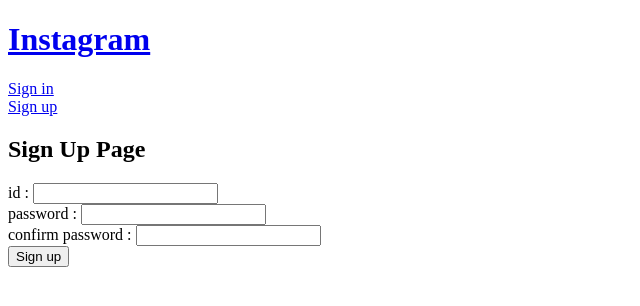
After one commit to kimdohwan/instagram, a Django app: page /members/signup/ in a window 1280 px wide. The commit adds this page. Shown: the top 306 px of the page, without its empty margins (0-640 px from the left). Run offline with Django 3.2, Linux system fonts and the light colour scheme.

Commit message:
숙제 끝, sing up 기능(비밀번호 confirm 기능 추가)

```diff
--- a/app/members/urls.py
+++ b/app/members/urls.py
@@ -6,4 +6,5 @@
 urlpatterns = [
     path('login/', views.login_view, name='login'),
     path('logout/', views.logout_view, name='logout'),
+    path('signup/', views.sign_up, name='signup'),
 ]
--- a/app/members/views.py
+++ b/app/members/views.py
@@ -1,4 +1,5 @@
 from django.contrib.auth import login, authenticate
+from django.contrib.auth.models import User
 from django.contrib.auth.views import logout
 from django.http import HttpResponse
 from django.shortcuts import render, redirect
@@ -26,3 +27,30 @@
         return redirect('posts:post-list')
     else:
         return redirect('members:login')
+
+
+# sign up 으로 유져 생성 후 자동 로그인
+# 그리고 index 로 redirect
+def sign_up(request):
+    if request.method == 'POST':
+        username = request.POST['username']
+        password = request.POST['password']
+        confirm_pw = request.POST['confirm_pw']
+        if password != confirm_pw:
+            context = {
+                'wrong_pw_message': 'Error: password does not match',
+                'input_id': username,
+                'input_pw': password,
+            }
+            return render(request, 'members/signup.html', context)
+            # return HttpResponse(context['wrong_pw'])
+        else:
+            User.objects.create_user(
+                username=username,
+                password=password,
+            )
+        new_user = authenticate(request, username=username, password=password)
+        login(request, new_user)
+        return redirect('posts:post-list')
+    else:
+        return render(request, 'members/signup.html')
--- a/app/posts/views.py
+++ b/app/posts/views.py
@@ -6,7 +6,7 @@
 
 
 def post_list(request):
-    posts = Post.objects.all()
+    posts = Post.objects.all().order_by('-pk')
     context = {
         'posts': posts,
     }
--- a/app/templates/base.html
+++ b/app/templates/base.html
@@ -8,17 +8,22 @@
     <title>Moviesgram</title>
 </head>
 <body>
-<h1>Instagram</h1>
+<h1><a href="{% url 'posts:post-list' %}">Instagram</a></h1>
 <!--{{ user.is_authenticated }}-->
 <div>
     {% if user.is_authenticated %}
-    <div>Signed in as < {{ user.username }} > </div>
+    <div>Signed in as User: {{ user.username }}</div>
     <form action="{% url 'members:logout' %}" method="POST">
         {% csrf_token %}
         <button type="submit">Sign out</button>
     </form>
     {% else %}
-    <a href="{% url 'members:login' %}">Sign in</a>
+    <div>
+        <a href="{% url 'members:login' %}">Sign in</a>
+    </div>
+    <div>
+        <a href="{% url 'members:signup' %}">Sign up</a>
+    </div>
     {% endif %}
 </div>
 {% block content %}
--- /dev/null
+++ b/app/templates/members/signup.html
@@ -0,0 +1,21 @@
+{% extends 'base.html' %}
+{% block content %}
+<h2>Sign Up Page</h2>
+<form action="" method="POST">
+    {% csrf_token %}
+    <div>
+        id :
+        <input type="text" name="username" value="{{ input_id }}">
+    </div>
+    <div>
+        password :
+        <input type="password" name="password" value="{{ input_pw}}">
+    </div>
+    <div>
+        confirm password :
+        <input type="password" name="confirm_pw">
+        {{ wrong_pw_message }}
+    </div>
+    <button type="submit">Sign up</button>
+</form>
+{% endblock %}
--- a/app/templates/posts/post_list.html
+++ b/app/templates/posts/post_list.html
@@ -4,9 +4,13 @@
 <h1>Post List</h1>
 {% for post in posts %}
 <!--<div>{{ post.author.username }}</div>-->
-    <div>Who is: {{ post.content }}</div>
+<div>
+    <p>[No.{{ post.pk }}] {{ post.created_at }} Uploaded by {{ post.author.username }}</p>
+    <p>{{ post.content }}</p>
+</div>
 <div>
     <img width="100%" src="{{ post.photo.url }}" alt="">
 </div>
+<hr>
 {% endfor %}
 {% endblock %}
```
Also changed, not shown: app/templates/members/login.html (+9 -6 lines). Lines whose indentation alone changed are shown as unchanged.
